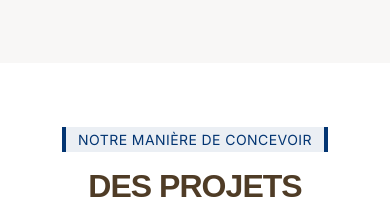
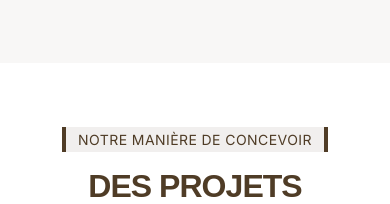
Before and after one commit to EnzoLro/Onecity, a Next.js app: page / in a window 390 px wide. Shown: the part 1848-2052 px from the top of the page. Built offline with nearby package versions, Linux system fonts and the light colour scheme; a web font is replaced by a local one.

Commit message:
fix(ENZ-55): use brand brown and conclude mobile mosaic

```diff
--- a/components/layout/design-approach.css
+++ b/components/layout/design-approach.css
@@ -1,5 +1,4 @@
 .design-approach {
-  --approach-accent: #033572;
   padding-block: var(--space-120);
   background: var(--color-surface);
 }
@@ -8,10 +7,10 @@
 .design-approach__heading { display: flex; flex-direction: column; align-items: center; gap: var(--space-16); text-align: center; }
 .design-approach__label {
   max-width: 100%;
-  border-inline: 4px solid var(--approach-accent);
+  border-inline: 4px solid var(--color-primary);
   padding: var(--space-4) var(--space-12);
-  background: rgb(3 53 114 / 8%);
-  color: var(--approach-accent);
+  background: color-mix(in srgb, var(--color-primary) 8%, transparent);
+  color: var(--color-primary);
   font-weight: 400;
   line-height: normal;
   letter-spacing: 0.03em;
--- a/components/layout/design-approach.tsx
+++ b/components/layout/design-approach.tsx
@@ -30,12 +30,11 @@ export function DesignApproach() {
           <Text variant="body-lg" className="design-approach__introduction">{designApproach.introduction}</Text>
         </div>
         <div className="design-approach__mosaic">
-          {designApproach.cards.slice(0, 3).map((card) => <ApproachCard key={card.id} card={card} />)}
+          {designApproach.cards.map((card) => <ApproachCard key={card.id} card={card} />)}
           <div className="design-approach__statement">
             <Text variant="body-lg">{designApproach.statement.introduction}</Text>
             <Text className="design-approach__statement-title">{designApproach.statement.title}</Text>
           </div>
-          {designApproach.cards.slice(3).map((card) => <ApproachCard key={card.id} card={card} />)}
         </div>
       </Container>
     </section>
```
Also changed, not shown: components/layout/README.md.
